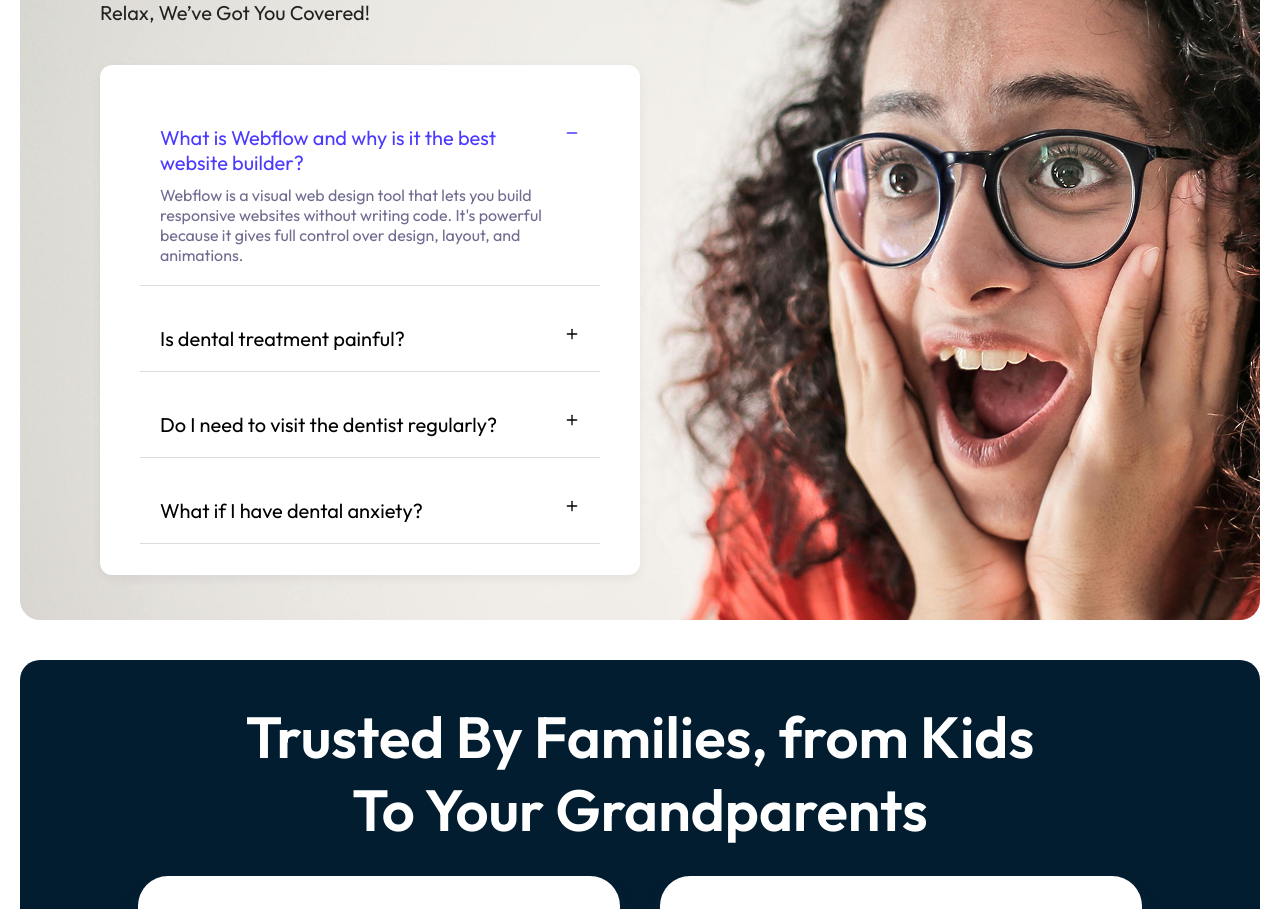
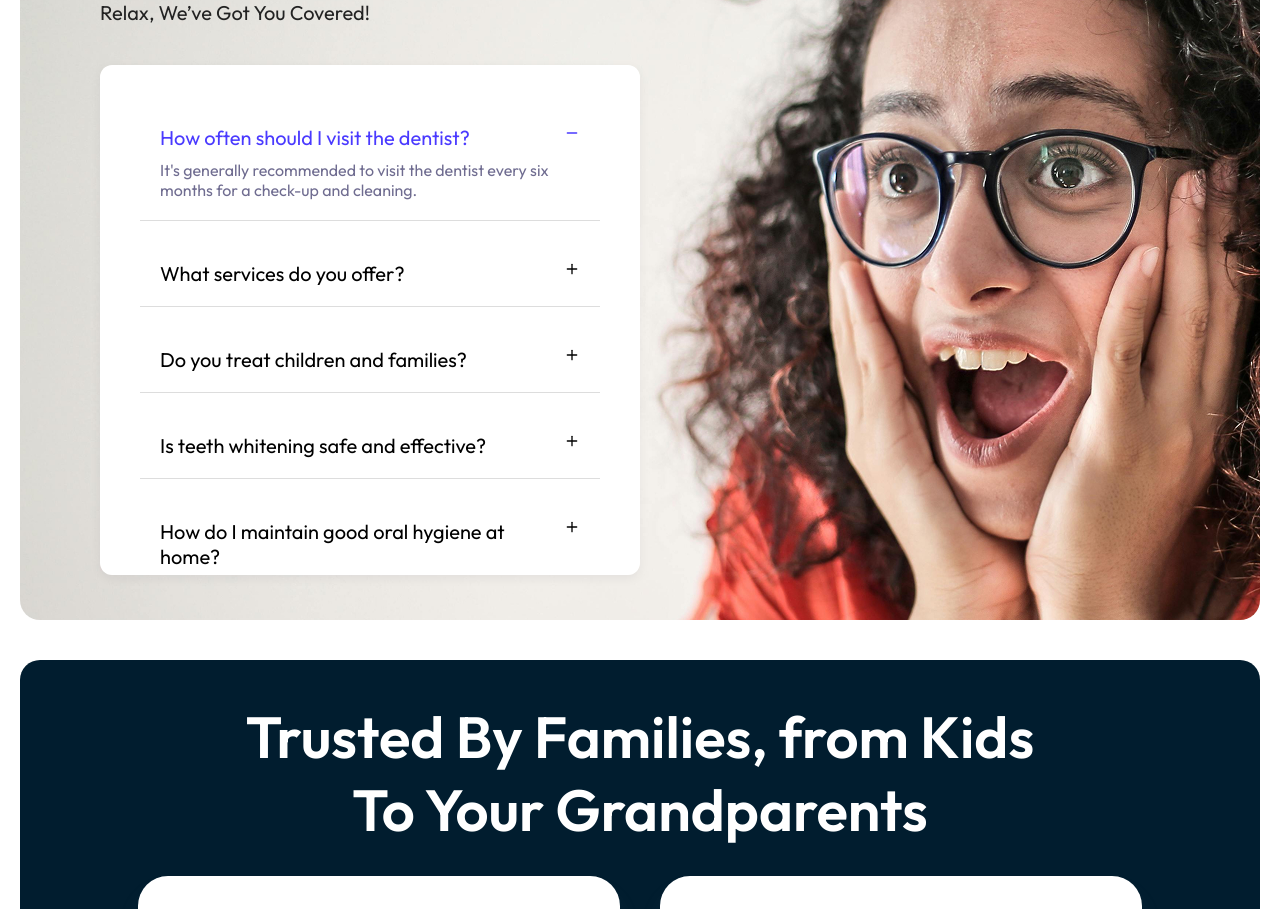
Before and after one commit to Manmeet567/dental-work, a React (Vite) app: page / in a window 1280 px wide. Shown: the part 2560-3469 px from the top of the page. Built offline with nearby package versions, Linux system fonts and the light colour scheme.

Commit message:
Changed faq

```diff
--- a/src/components/Home/HomeFaq/HomeFaq.jsx
+++ b/src/components/Home/HomeFaq/HomeFaq.jsx
@@ -5,34 +5,34 @@ import { LuMinus } from "react-icons/lu";
 
 const faqData = [
   {
-    question: "What is Webflow and why is it the best website builder?",
+    question: "How often should I visit the dentist?",
     answer:
-      "Webflow is a visual web design tool that lets you build responsive websites without writing code. It's powerful because it gives full control over design, layout, and animations.",
+      "It's generally recommended to visit the dentist every six months for a check-up and cleaning.",
   },
   {
-    question: "Is dental treatment painful?",
+    question: "What services do you offer?",
     answer:
-      "With modern techniques and anesthetics, dental treatments are now nearly painless. We ensure your comfort throughout the entire process.",
+      "We provide a full range of dental services including preventive care, fillings, root canals, crowns, implants, cosmetic dentistry, and more.",
   },
   {
-    question: "Do I need to visit the dentist regularly?",
+    question: "Do you treat children and families?",
     answer:
-      "Yes, regular check-ups help prevent bigger problems. We recommend a visit every 6 months for optimal oral health.",
+      "Yes, we offer dental care for patients of all ages, including children. Our clinic is family-friendly and equipped to handle pediatric needs.",
   },
   {
-    question: "What if I have dental anxiety?",
+    question: "Is teeth whitening safe and effective?",
     answer:
-      "We offer gentle care, calming environments, and sedation options to help you feel relaxed and comfortable.",
+      "Yes, professional teeth whitening is a safe and effective way to brighten your smile under the supervision of a dentist.",
   },
   {
-    question: "What if I have dental anxiety?",
+    question: "How do I maintain good oral hygiene at home?",
     answer:
-      "We offer gentle care, calming environments, and sedation options to help you feel relaxed and comfortable.",
+      "Brush your teeth twice a day, floss daily, use mouthwash, avoid sugary foods, and maintain regular dental check-ups to keep your mouth healthy.",
   },
   {
-    question: "What if I have dental anxiety?",
+    question: "What should I do in a dental emergency?",
     answer:
-      "We offer gentle care, calming environments, and sedation options to help you feel relaxed and comfortable.",
+      "In case of a dental emergency such as a knocked-out tooth, severe pain, or bleeding, contact our office immediately. We offer emergency dental services to provide prompt care.",
   },
 ];
 
@@ -40,7 +40,7 @@ function HomeFaq() {
   const [openIndex, setOpenIndex] = useState(0);
 
   const toggleQuestion = (index) => {
-    setOpenIndex(prev => (prev === index ? null : index));
+    setOpenIndex((prev) => (prev === index ? null : index));
   };
 
   return (
@@ -59,9 +59,7 @@ function HomeFaq() {
               <p>{faq.question}</p>
               {openIndex === index && <p>{faq.answer}</p>}
             </div>
-            <div className="hfq-open">
-              {openIndex !== index && <FiPlus />}
-            </div>
+            <div className="hfq-open">{openIndex !== index && <FiPlus />}</div>
             <div className="hfq-close">
               {openIndex === index && <LuMinus />}
             </div>
```
